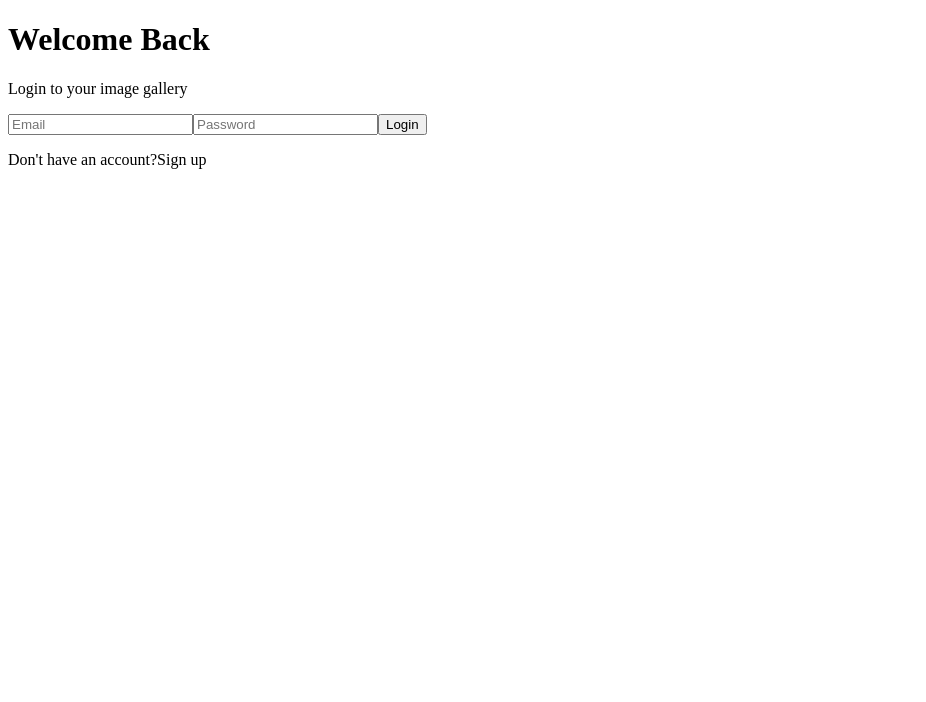
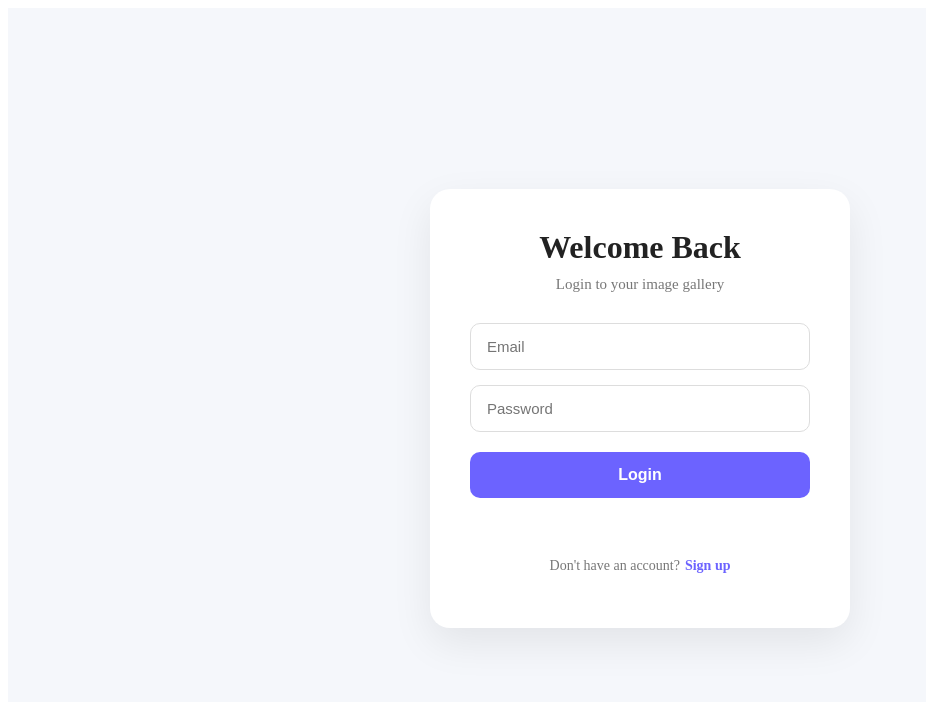
Before and after one commit to SubimGautam/image-gallery-app, a React (Create React App) app in the folder frontend/: page /login in a window 1280 px wide. Shown: the top 702 px of the page, without its empty margins (0-926 px from the left). Built offline with nearby package versions, Linux system fonts and the light colour scheme.

Commit message:
Implemented css in all pages

```diff
--- a/frontend/src/components/Gallery.jsx
+++ b/frontend/src/components/Gallery/Gallery.jsx
@@ -1,6 +1,6 @@
 import React, { useEffect, useState } from 'react'
 import './Gallery.css'
-import Search from '../assets/search icon.png'
+import Search from '../../assets/search icon.png'
 const Gallery = () => {
     const [images,setImages] = useState([]);
     const [search, setSearch] = useState('');
--- a/frontend/src/components/Login.jsx
+++ /dev/null
@@ -1,109 +0,0 @@
-import React, { useState } from "react";
-import { useNavigate } from "react-router-dom";
-// import "./Auth.css";
-
-const Login = () => {
-
-    const navigate = useNavigate();
-
-    const [email, setEmail] = useState('');
-    const [password, setPassword] = useState('');
-    const [message, setMessage] = useState('');
-
-    const handleSignin = async () => {
-
-        try {
-
-            const response = await fetch(
-                'http://localhost:5000/api/login',
-                {
-                    method: 'POST',
-
-                    headers: {
-                        'Content-Type': 'application/json'
-                    },
-
-                    body: JSON.stringify({
-                        email: email,
-                        password: password
-                    })
-                }
-            );
-
-            const data = await response.json();
-
-            setMessage(data.message);
-
-            if (response.ok) {
-
-                console.log(data);
-
-                localStorage.setItem('token', data.token);
-
-                localStorage.setItem(
-                    'user',
-                    JSON.stringify(data.user)
-                );
-
-                navigate('/');
-            }
-
-        } catch (error) {
-            console.log(error);
-        }
-    };
-
-    return (
-
-        <div className="auth-page">
-
-            <div className="auth-card">
-
-                <h1>Welcome Back</h1>
-
-                <p className="auth-subtitle">
-                    Login to your image gallery
-                </p>
-
-                <input
-                    className="auth-input"
-                    type="text"
-                    placeholder="Email"
-                    value={email}
-                    onChange={(e) => setEmail(e.target.value)}
-                />
-
-                <input
-                    className="auth-input"
-                    type="password"
-                    placeholder="Password"
-                    value={password}
-                    onChange={(e) => setPassword(e.target.value)}
-                />
-
-                <button
-                    className="auth-button"
-                    onClick={handleSignin}
-                >
-                    Login
-                </button>
-
-                <p className="auth-message">
-                    {message}
-                </p>
-
-                <p className="auth-switch">
-                    Don't have an account?
-
-                    <span onClick={() => navigate('/signup')}>
-                        Sign up
-                    </span>
-                </p>
-
-            </div>
-
-        </div>
-    );
-};
-
-export default Login;
--- a/frontend/src/components/Dashboard.jsx
+++ b/frontend/src/pages/Dashboard/Dashboard.jsx
@@ -4,10 +4,15 @@ const Dashboard = () => {
 
     const [totalImages, setTotalImages] = useState(0);
     useEffect(() => {  // Run this code when the Dashboard component loads.
-        const getDashboardData = async () => {
+        const getDashboardData = async () => { // here we are creating a function called getDashboardData
             try{
-                const response = await fetch('http://localhost:5000/api/dashboard') // This is where React communicates with Express.
-                const data = await response.json();
+                const token = localStorage.getItem('token');
+                const response = await fetch('http://localhost:5000/api/dashboard',{
+                    headers: {
+                        Authorization: `Bearer ${token}` // Bearer tells the server this value is an authentication server
+                    }
+                }); // This is where React communicates with Express.
+                const data = await response.json(); // React receives the response
                 setTotalImages(data.totalImages)
             }catch (error){
             console.log(error);
--- /dev/null
+++ b/frontend/src/pages/Login/Login.css
@@ -0,0 +1,124 @@
+.login-page {
+    min-height: 100vh;
+    display: flex;
+    justify-content: center;
+    align-items: center;
+    background: #f5f7fb;
+    padding: 30px;
+    box-sizing: border-box;
+}
+
+.login-card {
+    width: 100%;
+    max-width: 420px;
+    background: #ffffff;
+    padding: 40px;
+    border-radius: 20px;
+    box-sizing: border-box;
+    box-shadow: 0 15px 40px rgba(0, 0, 0, 0.08);
+}
+
+.login-card h1 {
+    margin: 0;
+    text-align: center;
+    font-size: 32px;
+    color: #222;
+}
+
+.login-subtitle {
+    text-align: center;
+    margin: 10px 0 30px;
+    color: #777;
+    font-size: 15px;
+}
+
+.login-input {
+    width: 100%;
+    padding: 14px 16px;
+    margin-bottom: 15px;
+    box-sizing: border-box;
+
+    border: 1px solid #ddd;
+    border-radius: 10px;
+
+    outline: none;
+    font-size: 15px;
+
+    transition: 0.2s;
+}
+
+.login-input:focus {
+    border-color: #6c63ff;
+    box-shadow: 0 0 0 3px rgba(108, 99, 255, 0.1);
+}
+
+.login-button {
+    width: 100%;
+    padding: 14px;
+    margin-top: 5px;
+
+    border: none;
+    border-radius: 10px;
+
+    background: #6c63ff;
+    color: white;
+
+    font-size: 16px;
+    font-weight: bold;
+
+    cursor: pointer;
+
+    transition: 0.2s;
+}
+
+.login-button:hover {
+    background: #574fd6;
+    transform: translateY(-2px);
+}
+
+.login-message {
+    min-height: 20px;
+    margin-top: 15px;
+
+    text-align: center;
+
+    color: #e63946;
+    font-size: 14px;
+}
+
+.login-switch {
+    margin-top: 25px;
+
+    text-align: center;
+
+    color: #777;
+    font-size: 14px;
+}
+
+.login-switch span {
+    margin-left: 5px;
+
+    color: #6c63ff;
+    font-weight: bold;
+
+    cursor: pointer;
+}
+
+.login-switch span:hover {
+    text-decoration: underline;
+}
+
+@media (max-width: 500px) {
+
+    .login-page {
+        padding: 20px;
+    }
+
+    .login-card {
+        padding: 30px 20px;
+    }
+
+    .login-card h1 {
+        font-size: 27px;
+    }
+}
--- /dev/null
+++ b/frontend/src/pages/Login/Login.jsx
@@ -0,0 +1,109 @@
+import React, { useState } from "react";
+import { useNavigate } from "react-router-dom";
+import './Login.css';
+
+const Login = () => {
+
+    const navigate = useNavigate();
+
+    const [email, setEmail] = useState('');
+    const [password, setPassword] = useState('');
+    const [message, setMessage] = useState('');
+
+    const handleSignin = async () => {
+
+        try {
+
+            const response = await fetch(
+                'http://localhost:5000/api/login',
+                {
+                    method: 'POST',
+
+                    headers: {
+                        'Content-Type': 'application/json'
+                    },
+
+                    body: JSON.stringify({
+                        email: email,
+                        password: password
+                    })
+                }
+            );
+
+            const data = await response.json();
+
+            setMessage(data.message);
+
+            if (response.ok) {
+
+                console.log(data);
+
+                localStorage.setItem('token', data.token);
+
+                localStorage.setItem(
+                    'user',
+                    JSON.stringify(data.user)
+                );
+
+                navigate('/');
+            }
+
+        } catch (error) {
+            console.log(error);
+        }
+    };
+
+    return (
+
+        <div className="login-page">
+
+    <div className="login-card">
+
+        <h1>Welcome Back</h1>
+
+        <p className="login-subtitle">
+            Login to your image gallery
+        </p>
+
+        <input
+            className="login-input"
+            type="text"
+            placeholder="Email"
+            value={email}
+            onChange={(e) => setEmail(e.target.value)}
+        />
+
+        <input
+            className="login-input"
+            type="password"
+            placeholder="Password"
+            value={password}
+            onChange={(e) => setPassword(e.target.value)}
+        />
+
+        <button
+            className="login-button"
+            onClick={handleSignin}
+        >
+            Login
+        </button>
+
+        <p className="login-message">
+            {message}
+        </p>
+
+        <p className="login-switch">
+            Don't have an account?
+
+            <span onClick={() => navigate('/signup')}>
+                Sign up
+            </span>
+        </p>
+
+    </div>
+
+</div>
+    );
+};
+
+export default Login;
--- /dev/null
+++ b/frontend/src/pages/Signup/Signup.css
@@ -0,0 +1,110 @@
+.signup-page {
+    min-height: 100vh;
+    display: flex;
+    justify-content: center;
+    align-items: center;
+    background: #f5f7fb;
+    padding: 30px;
+    box-sizing: border-box;
+}
+
+.signup-card {
+    width: 100%;
+    max-width: 420px;
+    background: #ffffff;
+    padding: 40px;
+    border-radius: 20px;
+    box-sizing: border-box;
+    box-shadow: 0 15px 40px rgba(0, 0, 0, 0.08);
+}
+
+.signup-card h1 {
+    margin: 1;
+    text-align: center;
+    font-size: 32px;
+    color: #222;
+}
+
+.signup-subtitle {
+    text-align: center;
+    margin: 10px 0 30px;
+    color: #777;
+    font-size: 15px;
+}
+
+.signup-input {
+    width: 100%;
+    padding: 14px 16px;
+    margin-bottom: 15px;
+    box-sizing: border-box;
+    border: 1px solid #ddd;
+    border-radius: 10px;
+    outline: none;
+    font-size: 15px;
+    transition: 0.2s;
+}
+
+.signup-input:focus {
+    border-color: #6c63ff;
+    box-shadow: 0 0 0 3px rgba(108, 99, 255, 0.1);
+}
+
+.signup-button {
+    width: 100%;
+    padding: 14px;
+    margin-top: 5px;
+    border: none;
+    border-radius: 10px;
+    background: #6c63ff;
+    color: white;
+    font-size: 16px;
+    font-weight: bold;
+    cursor: pointer;
+    transition: 0.2s;
+}
+
+.signup-button:hover {
+    background: #574fd6;
+    transform: translateY(-2px);
+}
+
+.signup-message {
+    min-height: 20px;
+    margin-top: 15px;
+    text-align: center;
+    color: #e63946;
+    font-size: 14px;
+}
+
+.signup-switch {
+    margin-top: 25px;
+    text-align: center;
+    color: #777;
+    font-size: 14px;
+}
+
+.signup-switch span {
+    margin-left: 5px;
+    color: #6c63ff;
+    font-weight: bold;
+    cursor: pointer;
+}
+
+.signup-switch span:hover {
+    text-decoration: underline;
+}
+
+@media (max-width: 500px) {
+
+    .signup-page {
+        padding: 20px;
+    }
+
+    .signup-card {
+        padding: 30px 20px;
+    }
+
+    .signup-card h1 {
+        font-size: 27px;
+    }
+}
--- a/frontend/src/components/Signup.jsx
+++ b/frontend/src/pages/Signup/Signup.jsx
@@ -1,4 +1,5 @@
 import React, {useState} from 'react'
+import './Signup.css'
 
 const Signup = () => {
 
@@ -28,31 +29,45 @@ const Signup = () => {
     }
 
     return(
-        <div>
+        <div className="signup-page">
+
+    <div className="signup-card">
+
         <h1>Sign up</h1>
+
         <input
-            type='text'
-            placeholder='name'
+            className="signup-input"
+            type="text"
+            placeholder="name"
             value={name}
-            onChange={(e)=> setName(e.target.value)}
+            onChange={(e) => setName(e.target.value)}
         />
 
         <input
-            type='email'
-            placeholder='email'
+            className="signup-input"
+            type="email"
+            placeholder="email"
             value={email}
-            onChange={(e)=> setEmail(e.target.value)}
+            onChange={(e) => setEmail(e.target.value)}
         />
 
         <input
-            type='password'
-            placeholder='password'
+            className="signup-input"
+            type="password"
+            placeholder="password"
             value={password}
-            onChange={(e)=> setPassword(e.target.value)}
+            onChange={(e) => setPassword(e.target.value)}
         />
-            <button onClick={handleSignup}>
+
+        <button
+            className="signup-button"
+            onClick={handleSignup}
+        >
             Signup
         </button>
+
+    </div>
+
 </div>
     )
 }
```
Also changed, not shown: frontend/src/App.jsx (+4 -4 lines), frontend/src/components/Gallery/Gallery.css (renamed from frontend/src/components/Gallery.css), 1 other file (tests, documents, lock files or other folders). Lines whose indentation alone changed are shown as unchanged.
